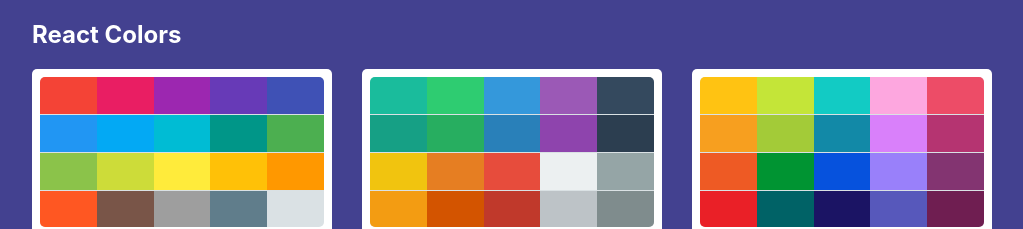
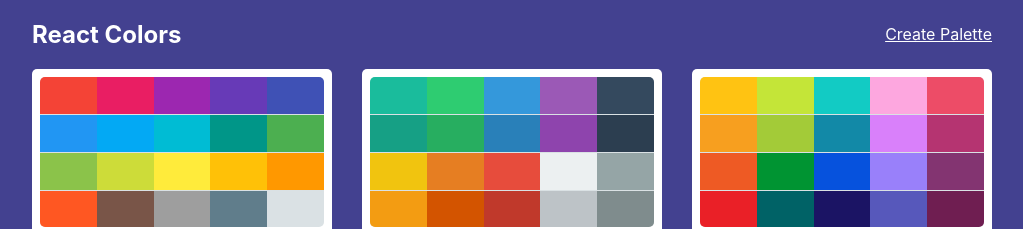
Before and after one commit to nsaicharan/colt-colors, a React (Create React App) app: page / in a window 1280 px wide. Shown: the top 229 px of the page, without its empty margins (128-1151 px from the left). Built offline with nearby package versions, Linux system fonts and the light colour scheme.

Commit message:
Add create new palette link

```diff
--- a/src/App.js
+++ b/src/App.js
@@ -1,5 +1,6 @@
 import React from "react";
 import { Route, Switch } from "react-router-dom";
+import NewPaletteForm from './NewPaletteForm'
 import PaletteList from "./PaletteList";
 import Palette from "./Palette";
 import SingleColorPalette from "./SingleColorPalette";
@@ -13,6 +14,7 @@
 
   return (
     <Switch>
+      <Route exact path="/palette/new" render={() => <NewPaletteForm />}/>
       <Route
         exact
         path="/"
--- /dev/null
+++ b/src/NewPaletteForm.js
@@ -0,0 +1,11 @@
+import React from "react";
+
+function NewPaletteForm() {
+  return (
+    <div>
+      <h1>New Palette Form</h1>
+    </div>
+  );
+}
+
+export default NewPaletteForm;
--- a/src/PaletteList.js
+++ b/src/PaletteList.js
@@ -1,4 +1,5 @@
 import React from "react";
+import { Link } from "react-router-dom";
 import MiniPalette from "./MiniPalette";
 import styles from "./styles/PaletteListStyles";
 import { withStyles } from "@material-ui/styles";
@@ -13,6 +14,7 @@
       <div className={classes.container}>
         <nav className={classes.nav}>
           <h1>React Colors</h1>
+          <Link to="/palette/new">Create Palette</Link>
         </nav>
         <div className={classes.palettes}>
           {palettes.map(palette => (
--- a/src/styles/PaletteListStyles.js
+++ b/src/styles/PaletteListStyles.js
@@ -18,7 +18,11 @@
     display: "flex",
     width: "100%",
     justifyContent: "space-between",
-    color: "white"
+    alignItems: "center",
+    color: "white",
+    "& a": {
+      color: "white"
+    }
   },
   palettes: {
     boxSizing: "border-box",
```
